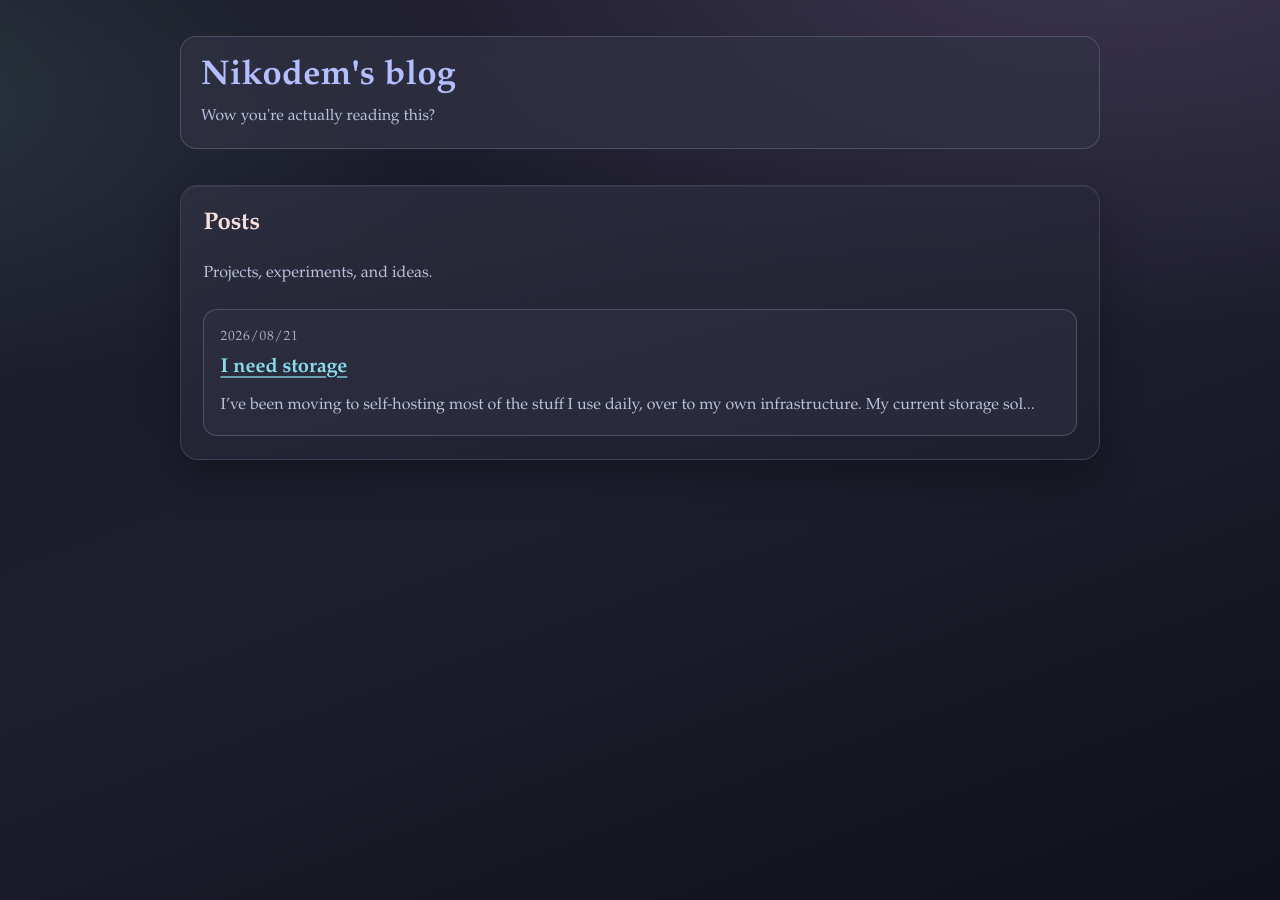
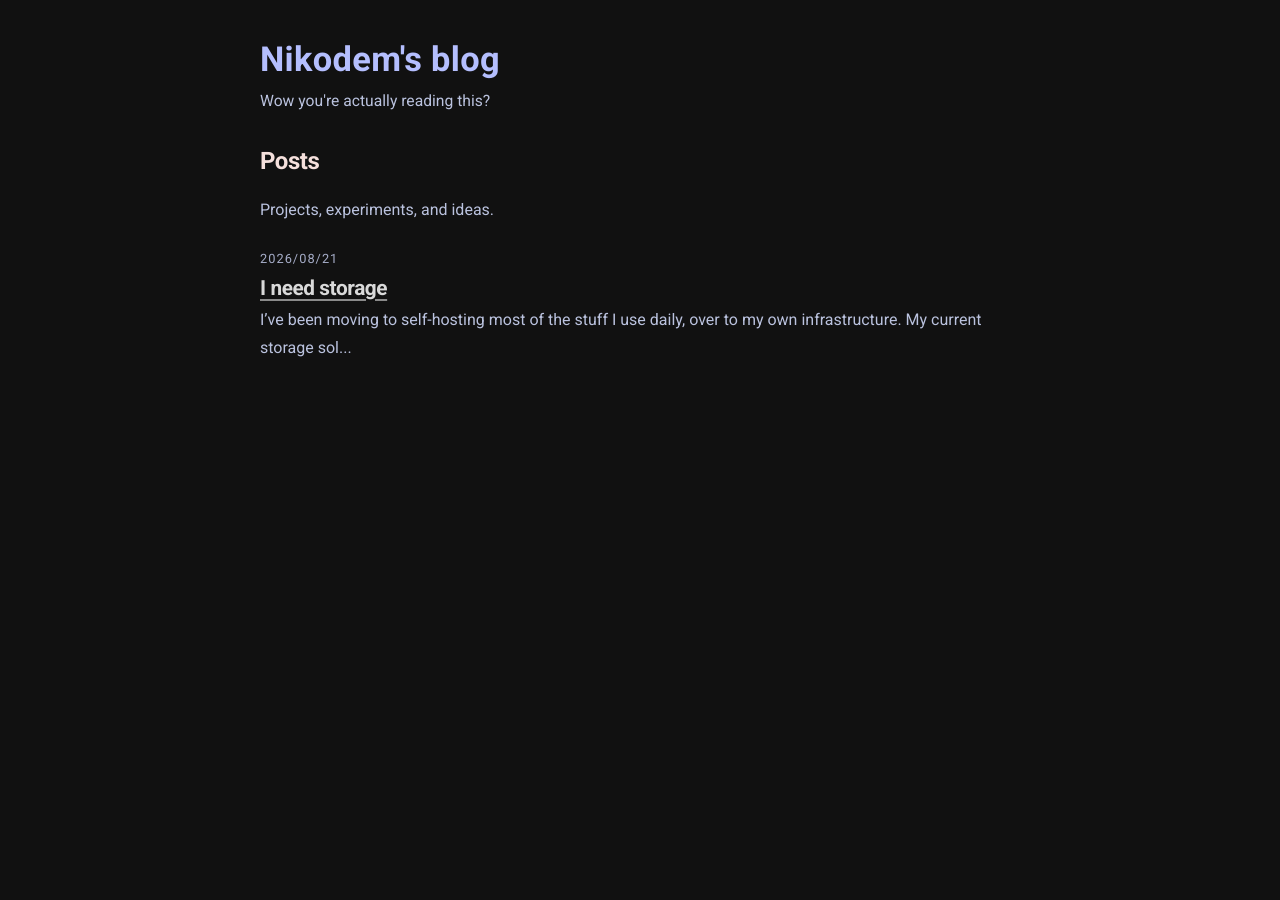
Before and after one commit to NikodemMarek/blog, a Jekyll site: the page built from index.html, in a window 1280 px wide. Built offline with Jekyll 4.4.1, drawn with Linux system fonts in a browser that asks for light colours.

Commit message:
feat: make the look more minimal

```diff
--- a/assets/css/styles.css
+++ b/assets/css/styles.css
@@ -1,3 +1,5 @@
+@import url('https://fonts.googleapis.com/css2?family=Roboto:wght@400;500;700&display=swap');
+
 :root {
 	--rosewater: #f5e0dc;
 	--flamingo: #f2cdcd;
@@ -39,28 +41,23 @@ body {
 
 body {
 	min-height: 100vh;
-	font-family: "IBM Plex Serif", "Iowan Old Style", "Palatino Linotype", Palatino, serif;
+	font-family: "Roboto", "Segoe UI", "Helvetica Neue", Arial, sans-serif;
 	color: var(--text);
-	background:
-		radial-gradient(1200px 600px at 85% -10%, color-mix(in srgb, var(--mauve) 20%, transparent), transparent 70%),
-		radial-gradient(900px 500px at -10% 10%, color-mix(in srgb, var(--teal) 14%, transparent), transparent 65%),
-		linear-gradient(160deg, var(--mantle), var(--base) 50%, var(--crust));
+	background: #111111;
 	line-height: 1.75;
 }
 
 .site-shell {
-	width: min(920px, 92vw);
+	width: min(760px, 92vw);
 	margin: 0 auto;
-	padding: 2.25rem 0 3rem;
+	padding: 2.4rem 0 4rem;
 }
 
 .site-header {
-	margin-bottom: 2.25rem;
-	padding: 1.1rem 1.25rem;
-	border: 1px solid color-mix(in srgb, var(--surface2) 75%, transparent);
-	border-radius: 16px;
-	background: color-mix(in srgb, var(--surface0) 72%, transparent);
-	backdrop-filter: blur(8px);
+	margin-bottom: 2rem;
+	padding: 0;
+	background: transparent;
+	border: 0;
 }
 
 .brand-row {
@@ -93,35 +90,31 @@ body {
 }
 
 .site-main {
-	padding: 1.4rem;
-	border: 1px solid color-mix(in srgb, var(--surface1) 80%, transparent);
-	border-radius: 18px;
-	background: linear-gradient(
-		165deg,
-		color-mix(in srgb, var(--surface0) 74%, transparent),
-		color-mix(in srgb, var(--base) 78%, transparent)
-	);
-	box-shadow:
-		0 18px 40px rgba(0, 0, 0, 0.25),
-		inset 0 1px 0 color-mix(in srgb, var(--text) 6%, transparent);
+	padding: 0;
+	border: 0;
+	background: transparent;
+	box-shadow: none;
 }
 
 h1,
 h2,
 h3 {
 	color: var(--rosewater);
+	font-family: "Roboto", "Segoe UI", "Helvetica Neue", Arial, sans-serif;
+	font-weight: 700;
 	line-height: 1.25;
+	letter-spacing: -0.02em;
 }
 
 a {
-	color: var(--sky);
+	color: #d9d9d9;
 	text-underline-offset: 0.18em;
-	text-decoration-color: color-mix(in srgb, var(--sky) 65%, transparent);
+	text-decoration-color: #8a8a8a;
 }
 
 a:hover {
-	color: var(--teal);
-	text-decoration-color: var(--teal);
+	color: #ffffff;
+	text-decoration-color: #ffffff;
 }
 
 p,
@@ -133,9 +126,9 @@ blockquote {
 blockquote {
 	margin: 1.4rem 0;
 	padding: 0.25rem 1rem;
-	border-left: 4px solid var(--mauve);
-	background: color-mix(in srgb, var(--surface0) 65%, transparent);
-	border-radius: 0 10px 10px 0;
+	border-left: 4px solid #a0a0a0;
+	background: transparent;
+	border-radius: 0;
 }
 
 code,
@@ -146,14 +139,14 @@ pre {
 pre {
 	overflow-x: auto;
 	padding: 0.9rem;
-	border-radius: 12px;
-	border: 1px solid color-mix(in srgb, var(--surface2) 80%, transparent);
-	background: var(--crust);
+	border-radius: 0;
+	border: 1px solid #2c2c2c;
+	background: #0d0d0d;
 }
 
 hr {
 	border: 0;
-	border-top: 1px solid color-mix(in srgb, var(--surface2) 75%, transparent);
+	border-top: 1px solid #2a2a2a;
 	margin: 2rem 0;
 }
 
@@ -167,48 +160,52 @@ hr {
 }
 
 .post-grid {
-	display: grid;
-	grid-template-columns: repeat(auto-fit, minmax(270px, 1fr));
-	gap: 1rem;
-	margin-top: 1.4rem;
+	display: block;
+	margin-top: 1.5rem;
 }
 
 .post-card {
-	padding: 1rem;
-	border: 1px solid color-mix(in srgb, var(--surface2) 78%, transparent);
-	border-radius: 14px;
-	background: color-mix(in srgb, var(--surface0) 55%, transparent);
-	transition: transform 180ms ease, border-color 180ms ease;
+	padding: 0;
+	border: 0;
+	border-radius: 0;
+	background: transparent;
+	transition: none;
 }
 
 .post-card:hover {
-	transform: translateY(-2px);
-	border-color: color-mix(in srgb, var(--sky) 40%, var(--surface2));
+	transform: none;
+	border-color: transparent;
 }
 
 .post-card-date {
 	margin: 0;
 	color: var(--subtext0);
-	font-size: 0.84rem;
+	font-size: 0.8rem;
 	text-transform: uppercase;
-	letter-spacing: 0.06em;
+	letter-spacing: 0.08em;
 }
 
 .post-card-title {
-	margin: 0.4rem 0 0.65rem;
-	font-size: 1.25rem;
+	margin: 0.3rem 0 0.25rem;
+	font-size: 1.3rem;
 }
 
 .post-card-excerpt {
-	margin: 0;
+	margin: 0 0 1.2rem;
 	color: var(--subtext1);
 }
 
+.post-card + .post-card {
+	padding-top: 1.2rem;
+	border-top: 1px solid #2a2a2a;
+}
+
 .empty-state {
-	padding: 0.9rem 1rem;
-	border-left: 4px solid var(--yellow);
-	border-radius: 8px;
-	background: color-mix(in srgb, var(--surface0) 68%, transparent);
+	padding: 0;
+	border-left: 0;
+	border-radius: 0;
+	background: transparent;
+	color: var(--text);
 }
 
 .post-kicker {
@@ -238,13 +235,7 @@ hr {
 
 @media (max-width: 700px) {
 	.site-shell {
-		width: min(980px, 94vw);
+		width: min(760px, 94vw);
 		padding-top: 1.15rem;
 	}
-
-	.site-header,
-	.site-main {
-		border-radius: 14px;
-		padding: 1rem;
-	}
 }
```
